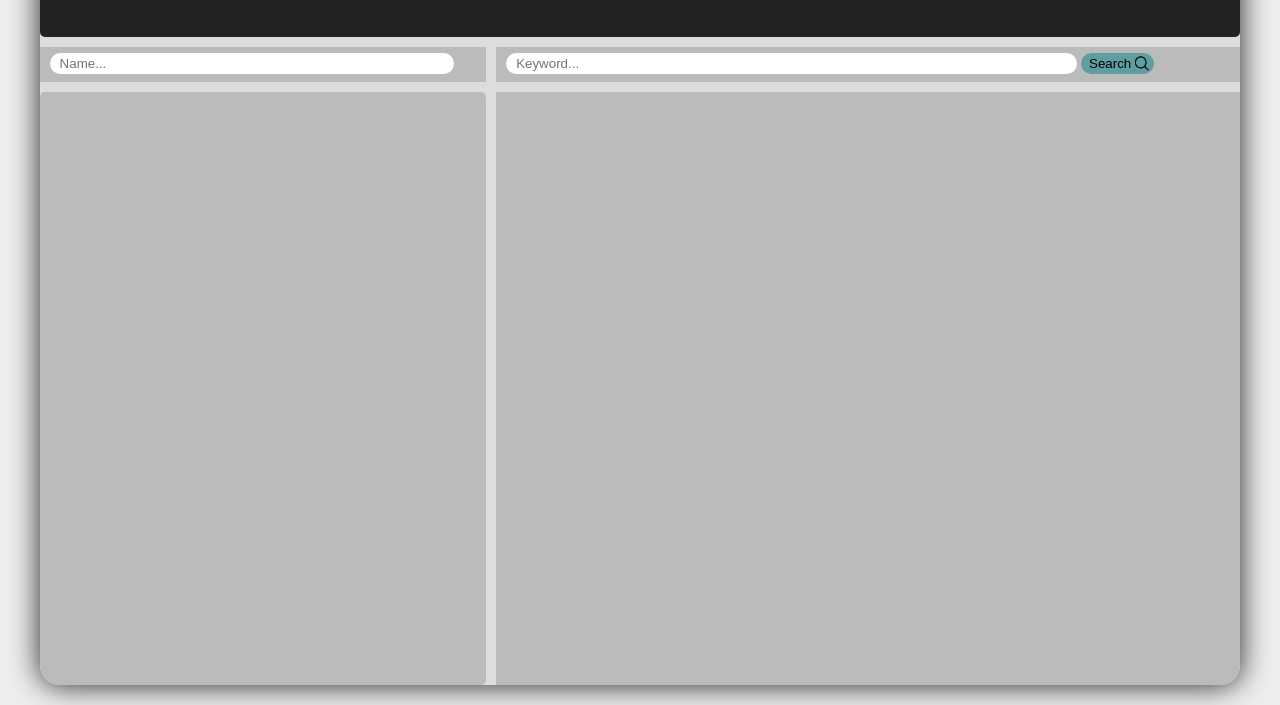
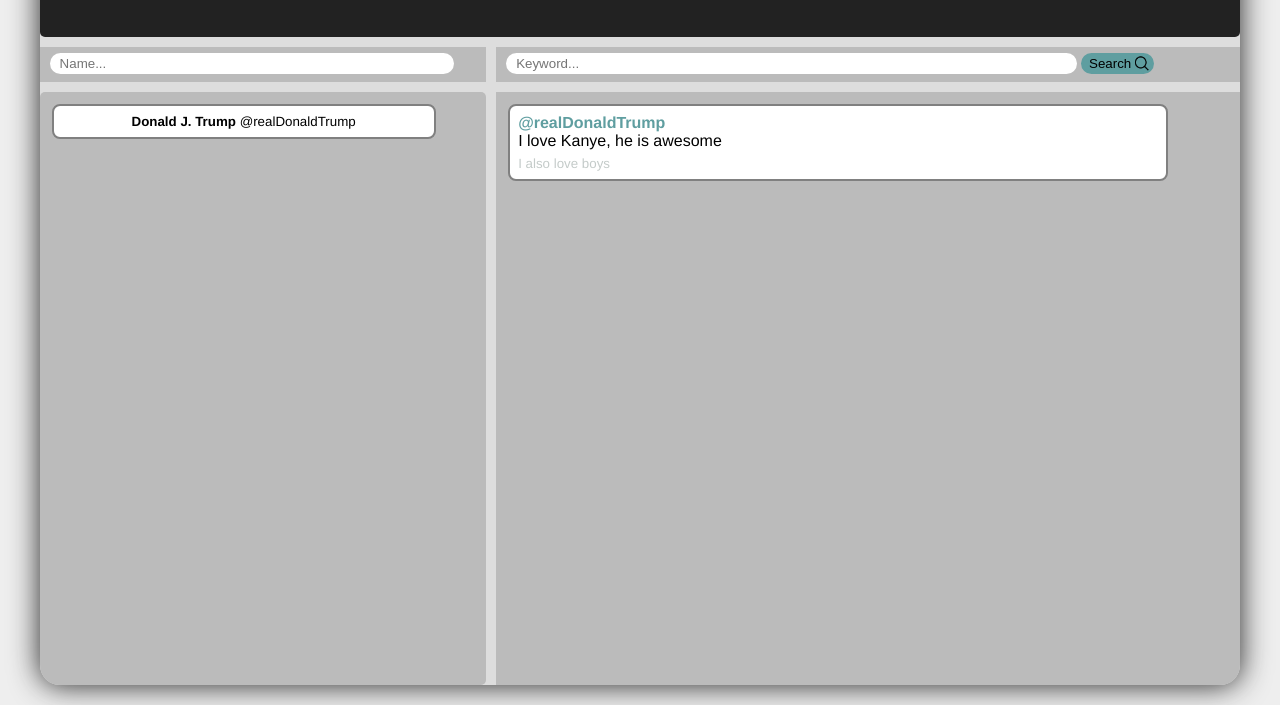
Before and after one commit to Yolkahama8089/stans-check, a plain HTML site: page index.html in a window 1280 px wide. Shown: the part 135-840 px from the top of the page. Drawn offline with Linux system fonts and the light colour scheme.

Commit message:
screwed with name buttons

```diff
--- a/index.html
+++ b/index.html
@@ -45,12 +45,19 @@
 
         <!-- twitter names container -->
         <div id="names-cell">
-
+			<button class = "name-boxes"><b>Donald J. Trump</b>  @realDonaldTrump</button>
         </div>
 
         <!-- tweets container -->
         <div id="tweets-cell">
-        </div>
+        	<div class = "tweet">
+				<b>@realDonaldTrump</b>
+				<br>
+				I love Kanye, he is awesome
+				<br>
+				<sub>I also love boys</sub>
+			</div>
+		</div>
 
     </div>
 </body>
--- a/style.css
+++ b/style.css
@@ -42,6 +42,7 @@
 }
 
 #names-cell {
+  position: relative;
   grid-row: 3 / 4;
   grid-column: 1 / 2;
   border-radius: 5px 5px 5px 20px;
@@ -125,7 +126,7 @@
 .search-button:hover{
   box-shadow: 0 5px 10px 0 rgba(0,0,0,0.2), 0 12px 20px 0 rgba(0,0,0,0.15);
 }
-
+/* all the tweets stuff formatting is here */
 #tweets-cell .tweet {
 	font-family: "Helvetica Neue",Helvetica,Arial,sans-serif;
 	margin: 12px;
@@ -152,3 +153,20 @@
 	font-family: "Helvetica Neue",Helvetica,Arial,sans-serif;
 
 }
+
+/* all the names stuff formatting is right here */
+
+#names-cell .name-boxes {
+	position: absolute;
+	background-color: white;
+	font-family: "Helvetica Neue",Helvetica,Arial,sans-serif;
+	margin: 12px;
+	padding: 8px;
+	border: 2px solid grey;
+	border-radius: 8px;
+	width: 86%
+}
+
+#names-cell .name-boxes b{
+	background-color: white ;
+}
```
Also changed, not shown: twitter-verified-thumb.jpg (added).
